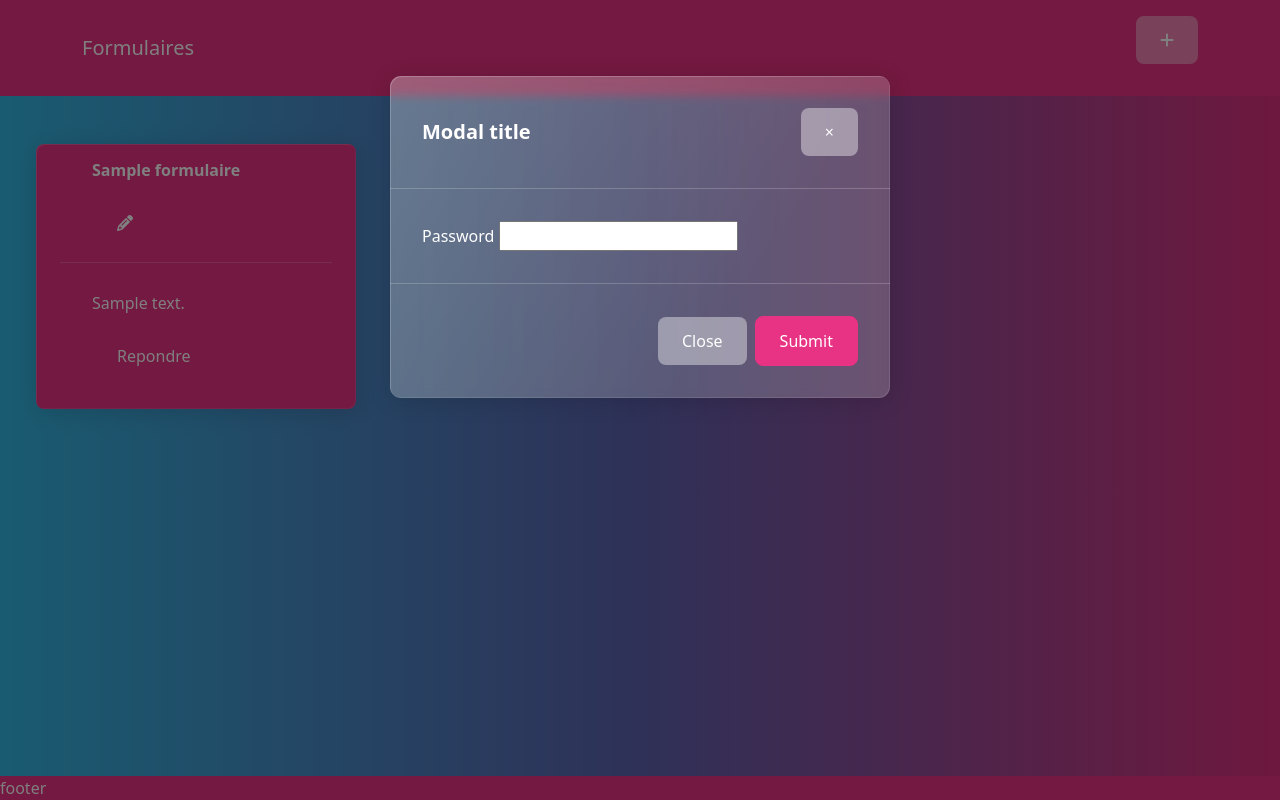
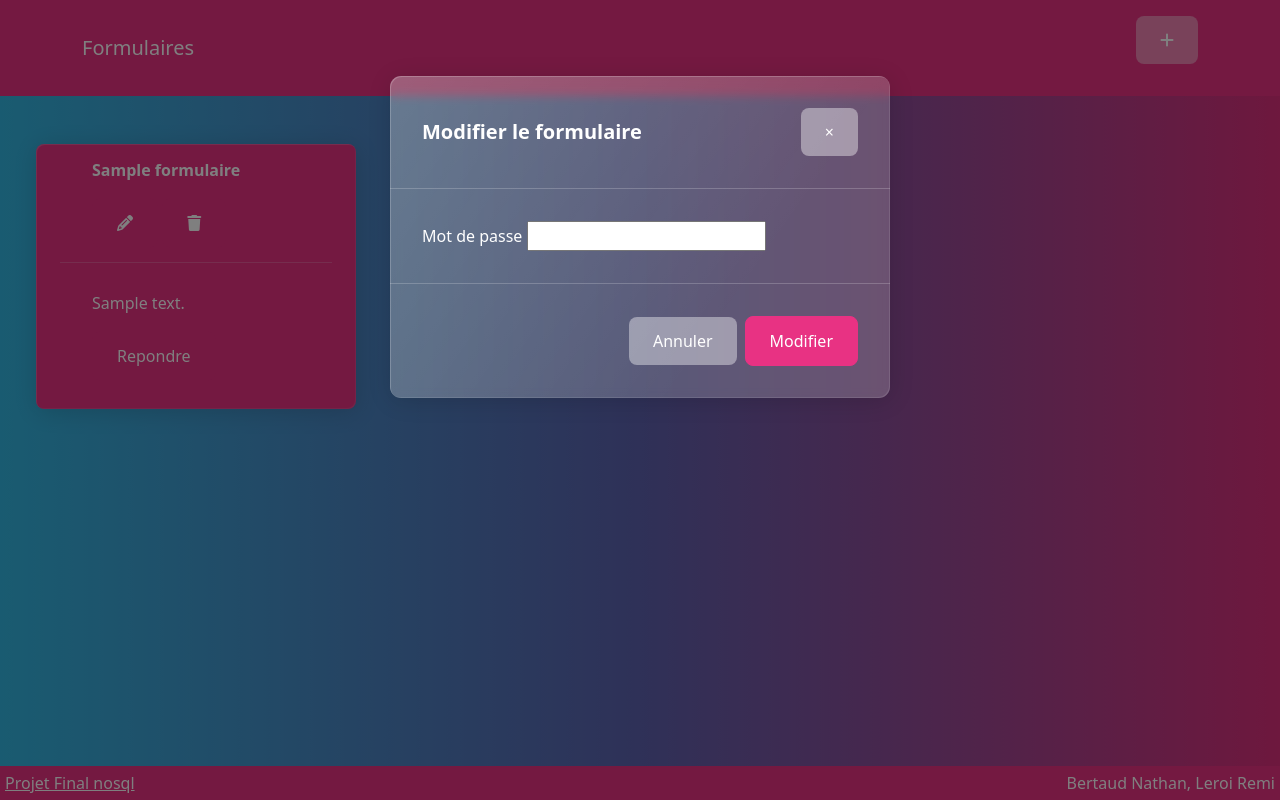
Before and after one commit to BertaudNathan/projet_NoSQL, a Django app: page / in a window 1280 px wide, after a click that opens the changed part. Run offline with Django 5.2, Linux system fonts and the light colour scheme; tables that the repository leaves empty hold one stand-in row (values such as "Sample post"); a database or web service that is not in the repository returns one stand-in record (values such as "Sample title"); some libraries are stand-ins or nearby versions.

Commit message:
update delete, readme, init donnees

```diff
--- a/ProjetFinalnosql/urls.py
+++ b/ProjetFinalnosql/urls.py
@@ -25,6 +25,7 @@ urlpatterns = [
 path('', views.home, name='home'),
 path('create/form/', views.create_form, name='form'),
 path('update/form/<str:uuid>', views.form_as_admin, name='form'),
+path('Delete/form/<str:uuid>', views.delete_form, name='form'),
 path('updateValidate/form/<str:uuid>', views.update, name='form'),
 path('answer/<str:uuid>', views.answer_form, name='answer'),
 path('form/<str:uuid>', views.form, name='answer')
--- a/ProjetFinalnosql/views.py
+++ b/ProjetFinalnosql/views.py
@@ -1,23 +1,13 @@
 from bson import ObjectId
-from django.forms import forms, Form, ModelForm
-from django.http import HttpResponse
-from django.shortcuts import render
-from django.template import loader
 from pymongo import MongoClient
-from pymongo.synchronous.collection import Collection
-from django.shortcuts import render
 from django.http import HttpResponse
 from django.shortcuts import redirect, render
-
-from ProjetFinalnosql.db import MongoDBDatabase
-from ProjetFinalnosql.model.AnswerModel import AnswerModel
 from ProjetFinalnosql.model.FormModel import FormModel
 from ProjetFinalnosql.model.QuestionModel import QuestionModel
 
 
 
 def home(request):
-    print("------------------------------------------------------------------------")
     db = MongoClient().get_database("base_formulaires")
     collection = db["Formulaires"]
     forms = collection.find({}).to_list();
@@ -26,17 +16,16 @@ def home(request):
     if 'success' in request.session:
         success = request.session['success']
         del request.session['success']
-        return render(request, 'home.html', {"page_title": "Home", "success": success, "forms": forms})
+        return render(request, 'home.html', {"page_title": "Accueil", "success": success, "forms": forms})
     elif 'error' in request.session:
         error = request.session['error']
         del request.session['error']
-        return render(request, 'home.html', {"page_title": "Home", "error": error, "forms": forms})
+        return render(request, 'home.html', {"page_title": "Accueil", "error": error, "forms": forms})
     elif 'info' in request.session:
         info = request.session['info']
         del request.session['info']
-        return render(request, 'home.html', {"page_title": "Home", "info": info, "forms": forms})
-    print(forms)
-    return render(request, 'home.html', {"page_title": "Home", "forms": forms})
+        return render(request, 'home.html', {"page_title": "Accueil", "info": info, "forms": forms})
+    return render(request, 'home.html', {"page_title": "Accueil", "forms": forms})
 
 
 def form(request,uuid):
@@ -44,15 +33,13 @@ def form(request,uuid):
     collection = db["Formulaires"]
     dictForm = collection.find_one(ObjectId(uuid))
     if dictForm is None:
-        return render(request, '404.html', {"page_title": "This page does not exist."}, status=404)
+        return render(request, '404.html', {"page_title": "Cette page n'existe pas."}, status=404)
     dictForm = dict(dictForm)
-    print(dictForm)
     Questions = []
     for question in dictForm["Questions"]:
         Questions.append(QuestionModel(question["_id"],question["intitule"],question["type"],question["reponses"] if question["type"] == "multiple" else None))
     form = FormModel(uuid, Questions,dictForm["nom"],dictForm["description"],dictForm["password"])
-    print(form)
-    return render(request, 'form.html', {"page_title": "Answer a form", "form": form, "uuid": uuid})
+    return render(request, 'form.html', {"page_title": "Repondre a un formulaire", "form": form, "uuid": uuid})
 
 def create_form(request):
     if request.method == 'POST':
@@ -63,7 +50,6 @@ def create_form(request):
             key: form_data.getlist(key) if len(form_data.getlist(key)) > 1 else form_data.get(key)
             for key in form_data.keys()
         }
-        print(dictForm)
         for key, value in dictForm.items():
             if key.startswith(('question')):#', 'reponse', 'form_title', 'form_description','form_password')):
                 if key.startswith('questionMultiple'):
@@ -75,7 +61,7 @@ def create_form(request):
             db = MongoClient().get_database("base_formulaires")
             collection = db["Formulaires"]
             collection.insert_one({"nom":dictForm["form_title"],"description":dictForm["form_description"],"password":dictForm["form_password"],"Questions":Questions})
-            request.session['success'] = 'Your answer was registed.'
+            request.session['success'] = 'Votre formulaire a été créé.'
             return redirect('/home')
         except Exception as e:
             print("Erreur lors de l'insertion dans MongoDB:", e)
@@ -85,7 +71,7 @@ def create_form(request):
 
 
     elif request.method == 'GET':
-        return render(request, 'create_form.html', {"page_title": "Create a form"})
+        return render(request, 'create_form.html', {"page_title": "Créer un formulaire"})
 
 
 def form_as_admin(request,uuid):
@@ -95,20 +81,17 @@ def form_as_admin(request,uuid):
         collection = db["Formulaires"]
         f = collection.find_one(ObjectId(uuid))
         dictForm = dict(f)
-        print(dictForm)
         Questions = []
         for question in dictForm["Questions"]:
             Questions.append(QuestionModel(question["_id"], question["intitule"], question["type"],
                                            question["reponses"] if question["type"] == "multiple" else None))
         form = FormModel(uuid,Questions, dictForm["nom"], dictForm["description"], dictForm["password"].strip())
-        print(form_data)
-        print(dictForm["password"])
         if form_data["password"].strip() == form.password:
-            return render(request, 'update_form.html', {"page_title": "Update a form", "form": form})
+            return render(request, 'update_form.html', {"page_title": "Mettre à jour un formulaire", "form": form})
         else:
-            request.session['error'] = 'The password is invalid.'
+            request.session['error'] = 'Le mot de passe est invalide.'
             return redirect('/home')
-    return render(request, '404.html', {"page_title": "This page does not exist."}, status=404)
+    return render(request, '404.html', {"page_title": "Cette page n'existe pas."}, status=404)
 
 
 def answer_form(request,uuid):
@@ -116,7 +99,6 @@ def answer_form(request,uuid):
         if uuid is None:
             return render(request, '404.html', {"page_title": "This page does not exist."}, status=404)
         form_data = request.POST
-        print(form_data)
         dictValidate={}
         reponses = []
         db = MongoClient().get_database("base_formulaires")
@@ -133,9 +115,7 @@ def answer_form(request,uuid):
                 reponses.append({"question_id":key,"reponse":value.strip()})
         dictValidate["formulaire_id"] = uuid
         try:
-            print(reponses)
             collection.insert_one({"sondage_id":uuid,"reponses":reponses})
-            #print(dictValidate)
             request.session['success'] = 'Your answer was registed.'
             return redirect('/home',)
         except Exception as e:
@@ -149,35 +129,61 @@ def answer_form(request,uuid):
 
 def update(request,uuid):
     if request.method == 'POST':
-        if uuid is None:
-            return render(request, '404.html', {"page_title": "This page does not exist."}, status=404)
         form_data = request.POST
-        print(form_data)
         dictValidate = {}
-        reponses = []
-        db = MongoClient().get_database("base_formulaires")
-        collection = db["Reponses"]
+        Questions = []
         dictForm = {
             key: form_data.getlist(key) if len(form_data.getlist(key)) > 1 else form_data.get(key)
             for key in form_data.keys()
         }
-        dictForm.pop("csrfmiddlewaretoken")
+        for key, value in dictForm.items():
+            if key.startswith(('question')):  # ', 'reponse', 'form_title', 'form_description','form_password')):
+                if key.startswith('questionMultiple'):
+                    Questions.append({"_id": ObjectId(), "intitule": value.strip(), "type": "multiple",
+                                      "reponses": dictForm["reponse" + key[len("questionMultiple"):]]})
+                else:
+                    Questions.append({"_id": ObjectId(), "intitule": value.strip(), "type": "unique"})
 
-        for key, value in dictForm.items():
+        try:
+            db = MongoClient().get_database("base_formulaires")
+            collection = db["Formulaires"]
 
-            if db["Formulaires"].find_one({"Questions._id": ObjectId(key)}):
-                reponses.append({"question_id": key, "reponse": value.strip()})
-        dictValidate["formulaire_id"] = uuid
-        try:
-            print(reponses)
-            collection.insert_one({"sondage_id": uuid, "reponses": reponses})
-            # print(dictValidate)
-            request.session['success'] = 'Your answer was registed.'
-            return redirect('/home', )
+            result = collection.update_one({"_id":ObjectId(uuid)},{'$set':{"nom": dictForm["form_title"], "description": dictForm["form_description"],
+                                 "Questions": Questions}})
+            if result.matched_count == 0:
+                request.session['error'] = 'Le formulaire n\'existe pas.'
+                return redirect('/home')
+            else:
+                request.session['success'] = 'Votre formulaire a été mis a jour.'
+            return redirect('/home')
         except Exception as e:
             print("Erreur lors de l'insertion dans MongoDB:", e)
             return HttpResponse("Erreur lors de l'insertion des données.", status=500)
+
     elif request.method == 'GET':
         if uuid is not None:
-            return redirect('/form/' + uuid, {"page_title": "Home"})
-        return redirect('/home', {"page_title": "Home"})
+            return redirect('/form/' + uuid, {"page_title": "Accueil"})
+        return redirect('/home', {"page_title": "Accueil"})
+
+
+def delete_form(request,uuid):
+    if request.method == 'POST':
+        form_data = request.POST
+        db = MongoClient().get_database("base_formulaires")
+        collection = db["Formulaires"]
+        f = collection.find_one(ObjectId(uuid))
+        dictForm = dict(f)
+        form = FormModel(uuid, dictForm["Questions"], dictForm["nom"], dictForm["description"],
+                         dictForm["password"].strip())
+        if form_data["password"].strip() == form.password:
+            result = collection.delete_one({"_id": ObjectId(uuid)})
+            if result.deleted_count == 0:
+                request.session['error'] = 'Le formulaire n\'existe pas.'
+                return redirect('/home')
+            else:
+                request.session['success'] = 'Votre formulaire a été supprimé.'
+            return redirect('/home')
+        else:
+            request.session['error'] = 'Le mot de passe est invalide.'
+            return redirect('/home')
+    return render(request, '404.html', {"page_title": "Cette page n'existe pas."}, status=404)
--- a/templates/home.html
+++ b/templates/home.html
@@ -4,7 +4,7 @@
 <body>
 <div class="container m-4">
     <div class="row row-cols-1 row-cols-md-2
-                    row-cols-lg-3 g-4">
+                    row-cols-lg-3 g-4 gap-3">
         {% for value in forms %}
             <div class="card text-white bg-primary mb-3" style="max-width: 20rem;">
                 <div class="card-header">
@@ -12,6 +12,9 @@
                     <p>{{ value.nom }}</p>
                     <button type="button" class="btn btn-primary" data-toggle="modal" data-target="#pwModal">
                         <i class="fa-solid fa-pencil"></i>
+                    </button>
+                    <button type="button" class="btn btn-primary" data-toggle="modal" data-target="#DeleteModal">
+                        <i class="fa-solid fa-trash"></i>
                     </button>
 
 
@@ -31,7 +34,7 @@
                 <div class="modal-dialog" role="document">
                     <div class="modal-content">
                         <div class="modal-header" style="display: flex; justify-content: space-between;">
-                            <h5 class="modal-title" id="exampleModalLabel">Modal title</h5>
+                            <h5 class="modal-title" id="exampleModalLabel">Modifier le formulaire</h5>
                             <button type="button" class="btn btn-secondary" data-dismiss="modal" aria-label="Close">
                                 <span aria-hidden="true">&times;</span>
                             </button>
@@ -39,13 +42,39 @@
                         <form method="post" action="update/form/{{ value.id }}">{% csrf_token %}
                             <div class="modal-body">
 
-                                <label for="pw">Password</label>
+                                <label for="pw">Mot de passe</label>
                                 <input type="password" name="password" id="pw">
 
                             </div>
                             <div class="modal-footer">
-                                <button type="button" class="btn btn-secondary" data-dismiss="modal">Close</button>
-                                <button type="submit" class="btn btn-primary">Submit</button>
+                                <button type="button" class="btn btn-secondary" data-dismiss="modal">Annuler</button>
+                                <button type="submit" class="btn btn-primary">Modifier</button>
+                            </div>
+                        </form>
+                    </div>
+                </div>
+            </div>
+
+            <div class="modal fade" id="DeleteModal" tabindex="-1" role="dialog" aria-labelledby="exampleModalLabel"
+                 aria-hidden="true">
+                <div class="modal-dialog" role="document">
+                    <div class="modal-content">
+                        <div class="modal-header" style="display: flex; justify-content: space-between;">
+                            <h5 class="modal-title" id="exampleModalLabel">Supprimer le formulaire</h5>
+                            <button type="button" class="btn btn-secondary" data-dismiss="modal" aria-label="Close">
+                                <span aria-hidden="true">&times;</span>
+                            </button>
+                        </div>
+                        <form method="post" action="Delete/form/{{ value.id }}">{% csrf_token %}
+                            <div class="modal-body">
+
+                                <label for="pw">Mot de passe</label>
+                                <input type="password" name="password" id="pw">
+
+                            </div>
+                            <div class="modal-footer">
+                                <button type="button" class="btn btn-secondary" data-dismiss="modal">Annuler</button>
+                                <button type="submit" class="btn btn-primary">Supprimer</button>
                             </div>
                         </form>
                     </div>
--- a/templates/include/footer.html
+++ b/templates/include/footer.html
@@ -1,6 +1,16 @@
 {% load static %}
 <footer class="footer fixed-bottom bg-primary">
-    footer
+    <div style="
+    position: relative;
+    display: flex;
+    justify-content: space-between;
+    margin: 5px;">
+        <a href="https://github.com/BertaudNathan/projet_NoSQL">
+            Projet Final nosql
+        </a>
+        Bertaud Nathan, Leroi Remi
+    </div>
+
 </footer>
 
 <script src="https://code.jquery.com/jquery-3.5.1.min.js"></script>
--- a/templates/update_form.html
+++ b/templates/update_form.html
@@ -54,7 +54,7 @@
                                     <label for="reponse">Réponse</label>
                                     {% for j in i.reponses %}
                                     <input form="formulaire" placeholder="Renseignez la réponse" type="text"
-                                           class="form-control" id="reponse" value="{{ j }}" name="reponse{{parent.forloop.counter0}}[]">
+                                           class="form-control" id="reponse" value="{{ j }}" name="reponse{{forloop.parentloop.counter}}[]">
                                     {% endfor %}
 
                                 </div>
```
Also changed, not shown: init_BDD.py (added, +193 -0 lines), README.md, db.sqlite3.
